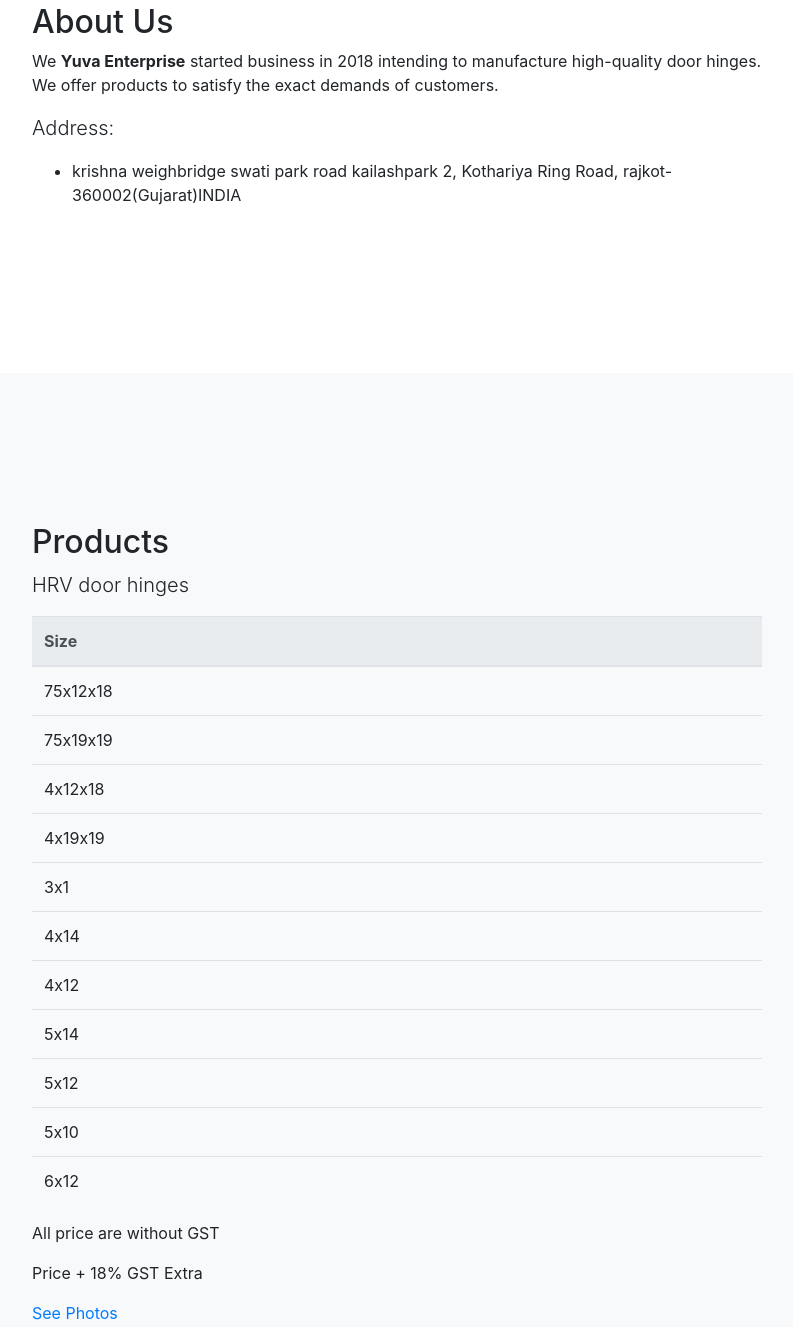
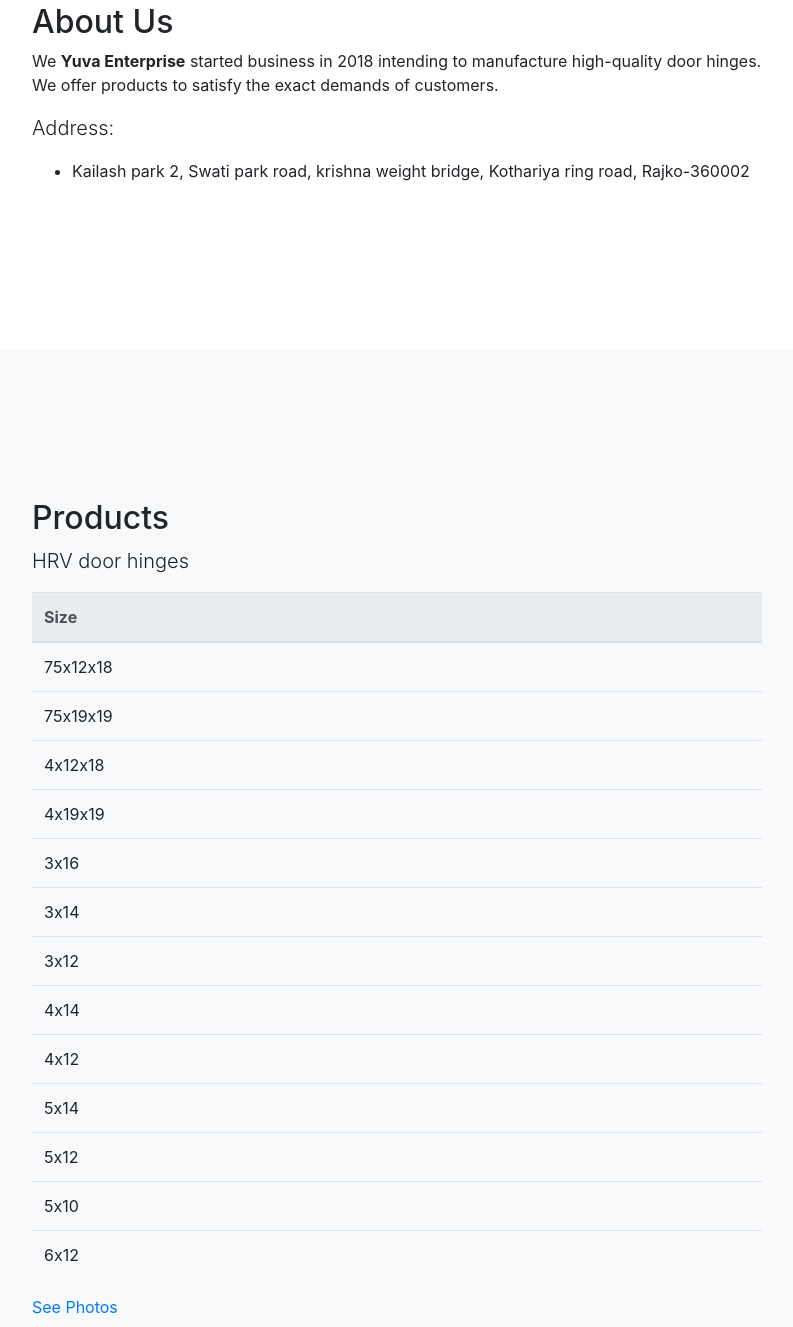
Before and after one commit to jaydip216/Yuva-Enterprise, a plain HTML site: page index.html in a window 1280 px wide. Shown: the part 1173-2500 px from the top of the page, without its empty margins (243-1036 px from the left). Drawn offline with Linux system fonts and the light colour scheme.

Commit message:
Version 3

```diff
--- a/index.html
+++ b/index.html
@@ -61,8 +61,7 @@
           door hinges. We offer products to satisfy the exact demands of customers.</p>
           <p class="lead">Address:</p>
           <ul>
-            <li>krishna weighbridge swati park road kailashpark 2,
-            Kothariya Ring Road, rajkot-360002(Gujarat)INDIA</li></ul>
+            <li>Kailash park 2, Swati park road, krishna weight bridge, Kothariya ring road, Rajko-360002</li></ul>
           </ul>
         </div>
       </div>
@@ -100,7 +99,15 @@
 
               </tr>
               <tr>
-                <td>3x1</td>
+                <td>3x16</td>
+
+              </tr>
+              <tr>
+                <td>3x14</td>
+
+              </tr>
+              <tr>
+                <td>3x12</td>
 
               </tr>
               <tr>
@@ -129,8 +136,7 @@
               </tr>
             </tbody>
           </table>
-          <p>All price are without GST</p>
-          <p>Price + 18% GST Extra</p>
+
           <a href="/photos.html">See Photos</a>
         </div>
       </div>
```
